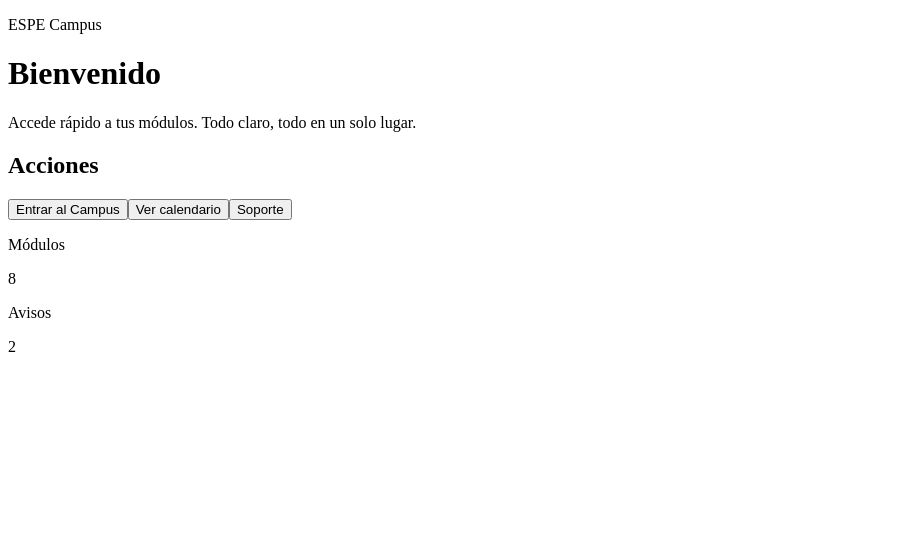
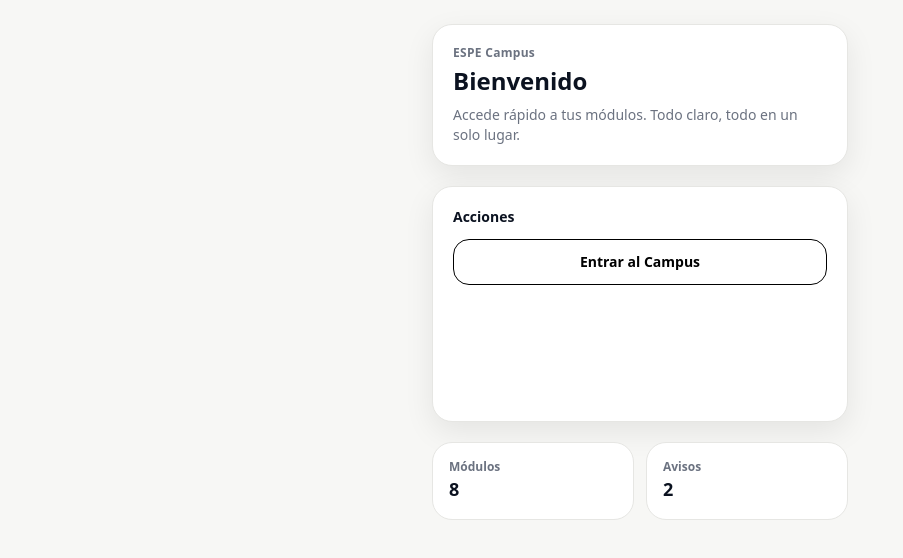
Before and after one commit to maestriasespe/espe-campus-mvp, a Next.js app: page / in a window 1280 px wide. Shown: the top 558 px of the page, without its empty margins (0-903 px from the left). Built offline with nearby package versions, Linux system fonts and the light colour scheme.

Commit message:
Fix Tailwind: globals + postcss + content paths

```diff
--- a/app/globals.css
+++ b/app/globals.css
@@ -1,3 +1,7 @@
+@tailwind base;
+@tailwind components;
+@tailwind utilities;
+
 /* Base typographic polish */
 html { -webkit-text-size-adjust: 100%; }
 body { font-feature-settings: "ss01" 1, "cv02" 1; }
@@ -5,8 +9,9 @@ body { font-feature-settings: "ss01" 1, "cv02" 1; }
 a { text-decoration: none; }
 a:hover { text-decoration: none; }
 
+/* Opcional: si quieres modo elegante oscuro global, descomenta:
 :root {
-  --espe-bg: #0b0b0d;          /* profundo (modo elegante) */
+  --espe-bg: #0b0b0d;
   --espe-surface: rgba(255,255,255,0.06);
   --espe-surface2: rgba(255,255,255,0.09);
   --espe-border: rgba(255,255,255,0.10);
@@ -14,3 +19,4 @@ a:hover { text-decoration: none; }
   --espe-muted: rgba(244,244,245,0.72);
   --espe-gold: #c8a24a;
 }
+*/
--- a/postcss.config.mjs
+++ b/postcss.config.mjs
@@ -1 +1,6 @@
-export default { plugins: { tailwindcss: {}, autoprefixer: {} } };
+module.exports = {
+  plugins: {
+    tailwindcss: {},
+    autoprefixer: {},
+  },
+};
--- a/tailwind.config.ts
+++ b/tailwind.config.ts
@@ -1,5 +1,10 @@
-// tailwind.config.js
 module.exports = {
+  content: [
+    "./app/**/*.{js,ts,jsx,tsx,mdx}",
+    "./components/**/*.{js,ts,jsx,tsx,mdx}",
+    "./pages/**/*.{js,ts,jsx,tsx,mdx}",
+    "./src/**/*.{js,ts,jsx,tsx,mdx}",
+  ],
   theme: {
     extend: {
       colors: {
@@ -14,12 +19,9 @@ module.exports = {
           line: "#E6E6E3",
         },
       },
-      boxShadow: {
-        soft: "0 10px 30px rgba(0,0,0,0.08)",
-      },
-      borderRadius: {
-        xl2: "20px",
-      },
+      boxShadow: { soft: "0 10px 30px rgba(0,0,0,0.08)" },
+      borderRadius: { xl2: "20px" },
     },
   },
+  plugins: [],
 };
```
